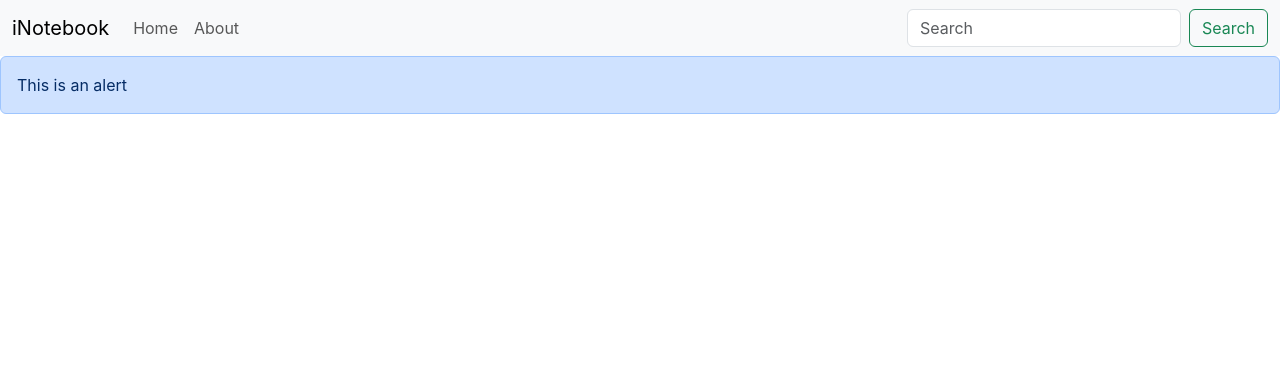
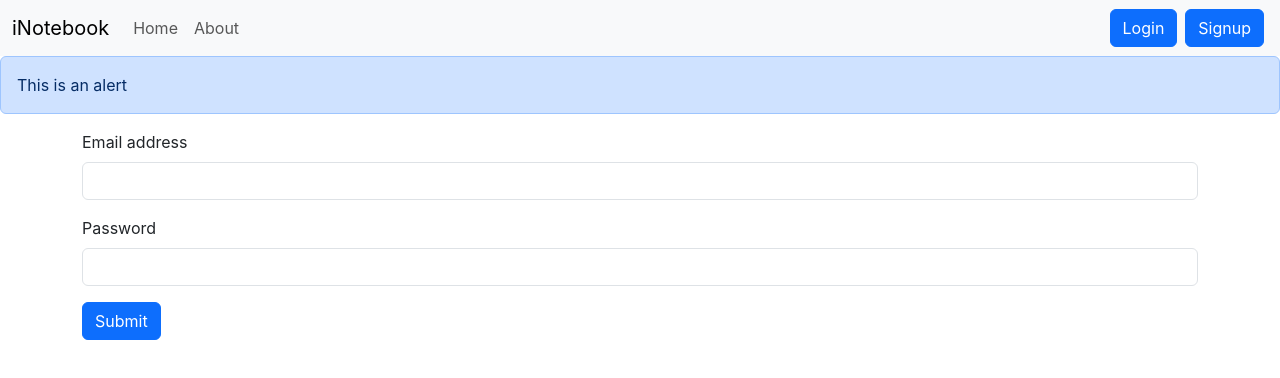
Before and after one commit to Nouman-Ali-Zaidi/iNotebook, a React (Create React App) app: page /login in a window 1280 px wide. Shown: the top 378 px of the page. Built offline with nearby package versions, Linux system fonts and the light colour scheme; the HTML template or start-up script is replaced by a standard one.

Commit message:
adding signin component and completing it's functionality

```diff
--- a/src/App.js
+++ b/src/App.js
@@ -4,6 +4,8 @@
 import Navbar from "./Components/Navbar";
 import Home from "./Components/Home";
 import About from "./Components/About";
+import Login from "./Components/Login";
+import Signup from "./Components/Signup";
 import NoteState from "./context/notes/NoteState";
 import Alert from "./Components/Alert";
 
@@ -18,6 +20,8 @@
             <Routes>
               <Route exact path="/" element={<Home />} />
               <Route exact path="/about" element={<About />} />
+              <Route exact path="/login" element={<Login />} />
+              <Route exact path="/signup" element={<Signup />} />
               {/* <Route path="*" element={<NoPage />} /> */}
             </Routes>
           </div>
--- /dev/null
+++ b/src/Components/Login.js
@@ -0,0 +1,52 @@
+import React, { useState } from 'react';
+import { useNavigate } from "react-router-dom";
+
+
+const Login = () => {
+    let navigate = useNavigate();
+    const [credentials, setCredentials] = useState({ email: "", passward: "" });
+    // Handle Submit Function
+    const handleSubmit = async (e) => {
+        e.preventDefault();
+        const response = await fetch("http://localhost:5000/api/auth/login", {
+            method: "POST",
+            headers: {
+                "Content-Type": "application/json"
+            },
+            body: JSON.stringify({ email: credentials.email, passward: credentials.passward })
+        });
+        const json = await response.json();
+        console.log(json)
+        if (json.success) {
+            // Save the auth token and redirect to Home page
+            localStorage.setItem("token", json.authToken);
+            navigate("/")
+        } else {
+            alert("invalid Credentials");
+
+        }
+    }
+
+    // OnChange handler
+    const onChange = (e) => {
+        setCredentials({ ...credentials, [e.target.name]: e.target.value });
+    }
+    return (
+        <div>
+            <form onSubmit={handleSubmit}>
+                <div className="mb-3">
+                    <label htmlFor="email" className="form-label">Email address</label>
+                    <input type="email" className="form-control" id="emal" name='email' value={credentials.email} onChange={onChange} />
+                </div>
+                <div className="mb-3">
+                    <label htmlFor="passward" className="form-label">Password</label>
+                    <input type="password" className="form-control" id="passward" name='passward' value={credentials.passward} onChange={onChange} />
+                </div>
+
+                <button type="submit" className="btn btn-primary">Submit</button>
+            </form>
+        </div>
+    )
+}
+
+export default Login
--- a/src/Components/Navbar.js
+++ b/src/Components/Navbar.js
@@ -19,9 +19,9 @@
                             <Link className={`nav-link ${location.pathname === "/about" ? "active" : ""}`} aria-current="page" to="/about">About</Link>
                         </li>
                     </ul>
-                    <form className="d-flex" role="search">
-                        <input className="form-control me-2" type="search" placeholder="Search" aria-label="Search" />
-                        <button className="btn btn-outline-success" type="submit">Search</button>
+                    <form className="d-flex">
+                        <Link className='btn btn-primary mx-1' to="/login" role='button'>Login</Link>
+                        <Link className='btn btn-primary mx-1' to="/signup" role='button'>Signup</Link>
                     </form>
                 </div>
             </div>
--- /dev/null
+++ b/src/Components/Signup.js
@@ -0,0 +1,11 @@
+import React from 'react'
+
+const Signup = () => {
+    return (
+        <div>
+            I am signup
+        </div>
+    )
+}
+
+export default Signup;
```
Also changed, not shown: 1 other file (tests, documents, lock files or other folders).
